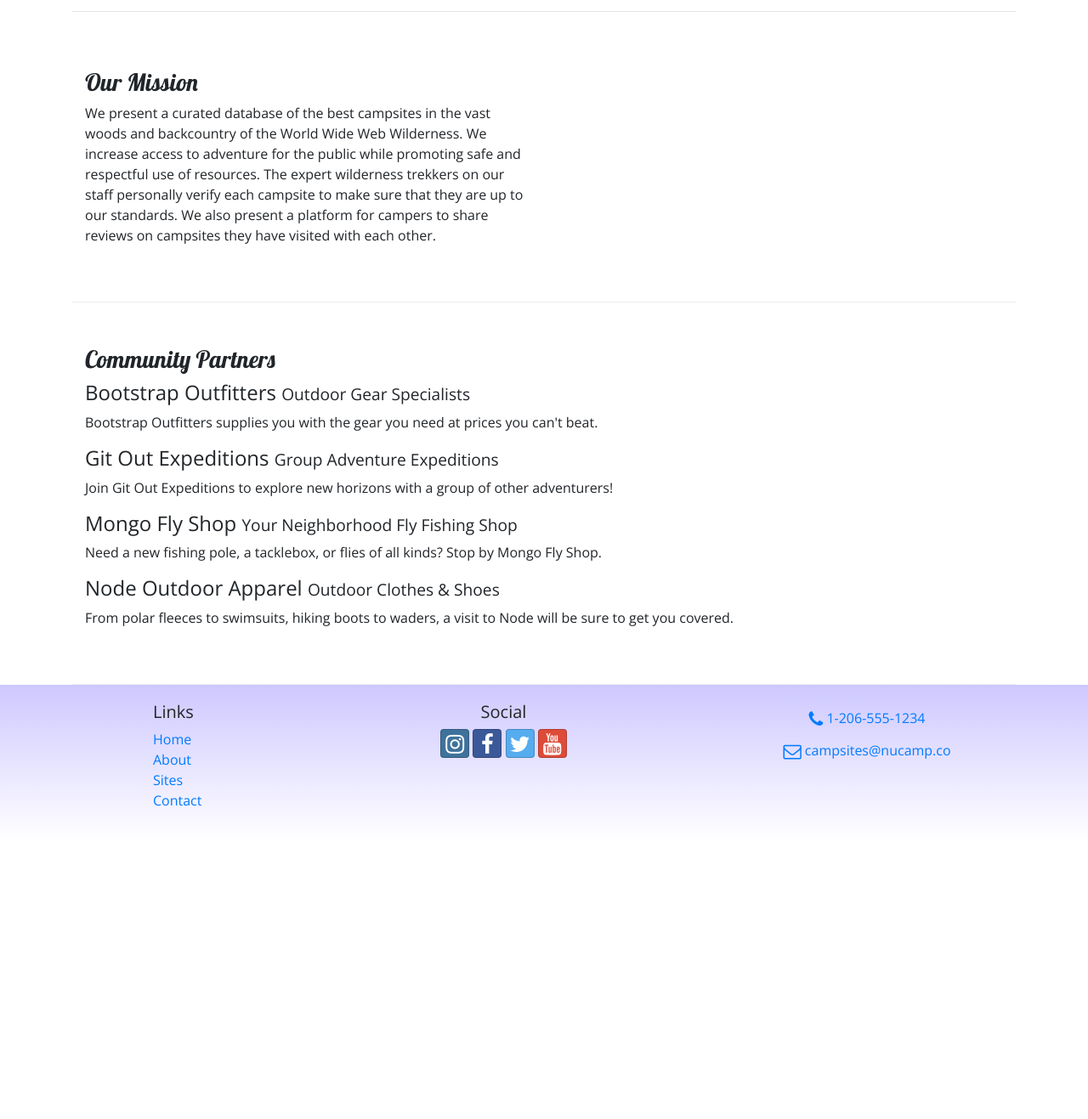
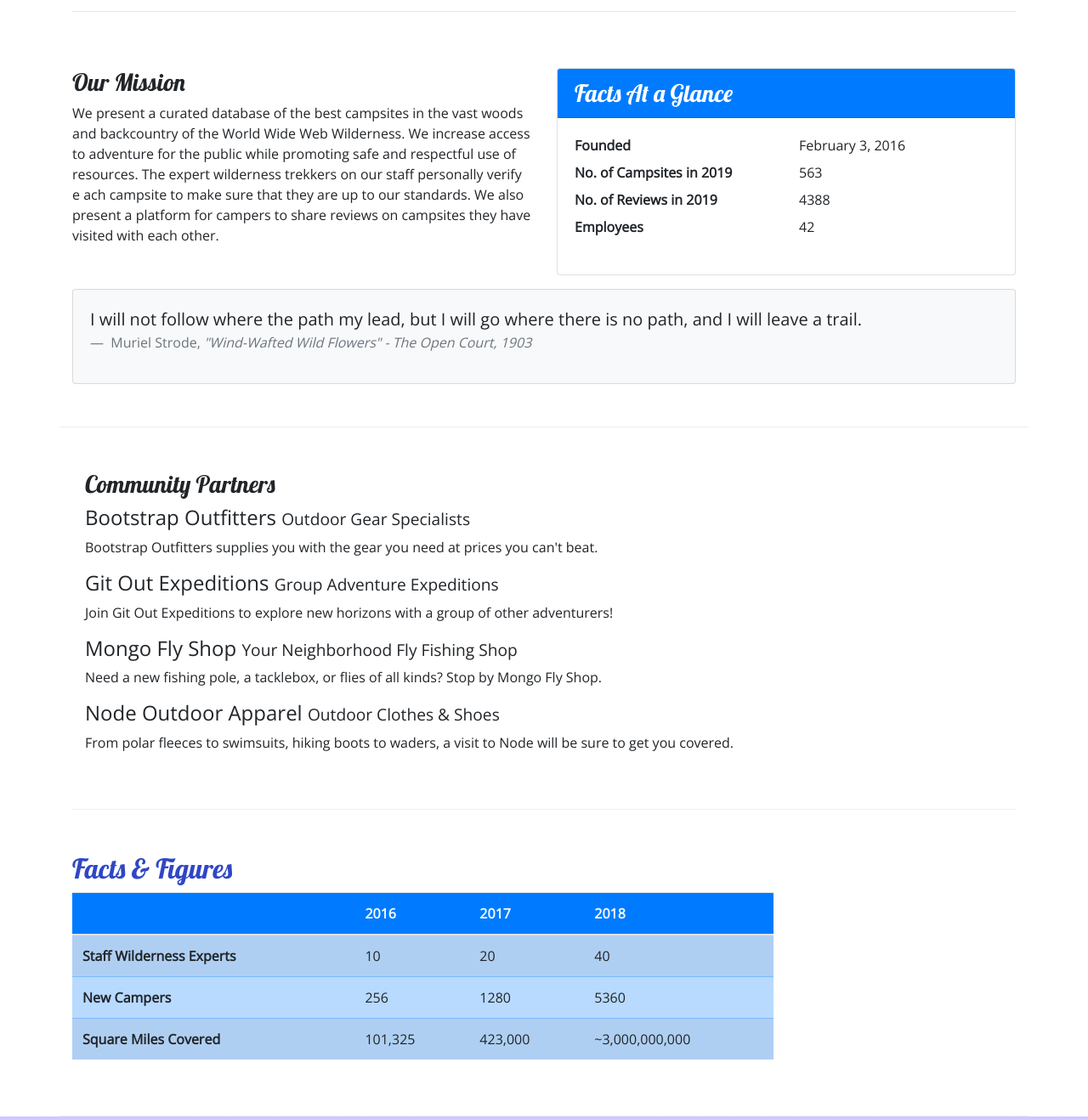
Before and after one commit to Tyler6789/nucampsite, a website: page aboutus.html in a window 1280 px wide. Shown: the part 324-1641 px from the top of the page at 85% size. Before the commit the page ends 1314 px from the top, so only its background shows below. Drawn offline with nearby package versions, Linux system fonts and the light colour scheme.

Commit message:
Tables and Cards

```diff
--- a/aboutus.html
+++ b/aboutus.html
@@ -61,11 +61,42 @@
 
         <div>
             <div class="container">
-                <div class= "row-content">
+                <div class= "row row-content">
                     <div class= "col-sm-6">
                         <h3>Our Mission</h3>
-                        <p>We present a curated database of the best campsites in the vast woods and backcountry of the World Wide Web Wilderness. We increase access to adventure for the public while promoting safe and respectful use of resources. The expert wilderness trekkers on our staff personally verify each campsite to make sure that they are up to our standards. We also present a platform for campers to share reviews on campsites they have visited with each other.</p>
+                        <p>We present a curated database of the best campsites in the vast woods and backcountry of the World Wide Web Wilderness. We increase access
+                            to adventure for the public while promoting safe and respectful use of resources. The expert wilderness trekkers on our staff personally verify e
+                            ach campsite to make sure that they are up to our standards. We also present a platform for campers to share reviews on campsites they have visited with each other.</p>
                     </div>
+                <div class="col-sm-6">
+                   <div class="card">
+                       <h3 class="card-header bg-primary text-white">Facts At a Glance</h3>
+                       <div class="card-body">
+                            <dl class="row">
+                                <dt class="col-6">Founded</dt>
+                                <dd class="col-6">February 3, 2016</dd>
+                                <dt class="col-6">No. of Campsites in 2019</dt>
+                                <dd class="col-6">563</dd>
+                                <dt class="col-6">No. of Reviews in 2019</dt>
+                                <dd class="col-6">4388</dd>
+                                <dt class="col-6">Employees</dt>
+                                <dd class="col-6">42</dd>
+                            </dl>
+                        </div>
+                   </div>
+                </div>
+                <div class="col">
+                        <div class="card bg-light mt-3">
+                            <blockquote class="blockquote card-body">
+                                <p class="mb-0">
+                                    I will not follow where the path my lead, but I will go where there is no path, and I will leave a trail.
+                                </p>
+                                <footer class="blockquote-footer"> Muriel Strode,
+                                    <cite title="Source Title">"Wind-Wafted Wild Flowers" - The Open Court, 1903</cite>
+                                </footer>
+                            </blockquote>
+                        </div>
+                </div>
                 </div>
             </div>
         </div>
@@ -86,13 +117,52 @@
                             <p class= "d-none d-sm-block">From polar fleeces to swimsuits, hiking boots to waders, a visit to Node will be sure to get you covered.</p>
                         </div>
                     </div>
+                    <div class="row row-content">
+                        <div class="col-sm-9">
+                            <h2>Facts &amp; Figures</h2>
+                            <div class="table-responsive">
+                                <table class="table table-striped">
+                                    <thead>
+                                        <tr class="bg-primary text-light">
+                                            <th></th>
+                                            <th>2016</th>
+                                            <th>2017</th>
+                                            <th>2018</th>
+                                        </tr>
+                                    </thead>
+                                    <tbody class="table-primary">
+                                        <tr>
+                                            <th>Staff Wilderness Experts</th>
+                                            <td>10</td>
+                                            <td>20</td>
+                                            <td>40</td>
+                                        </tr>
+                                        <tr>
+                                            <th>New Campers</th>
+                                            <td>256</td>
+                                            <td>1280</td>
+                                            <td>5360</td>
+                                        </tr>
+                                        <tr>
+                                            <th>Square Miles Covered</th>
+                                            <td>101,325</td>
+                                            <td>423,000</td>
+                                            <td>~3,000,000,000</td>
+                                        </tr>
+                                    </tbody>
+                                </table>
+                            </div>
+
+                        </div>
+
+                    </div>
                 </div>
 
             </div>
         </div>
     </div>
 
-    <footer>
+    <footer class="site-footer">
         <div class="container">
             <div class="row">
                 <div class="col-4 col-sm-2 offset-1">
--- a/css/styles.css
+++ b/css/styles.css
@@ -14,7 +14,7 @@ header h2 {
     color: #CEC8FF
 }
 
-footer {
+.site-footer {
     background-image: linear-gradient(#CEC8FF, white);
     padding: 20px 0;
 }
```
Also changed, not shown: contactus.html (+1 -1 lines), index.html (+1 -1 lines).
